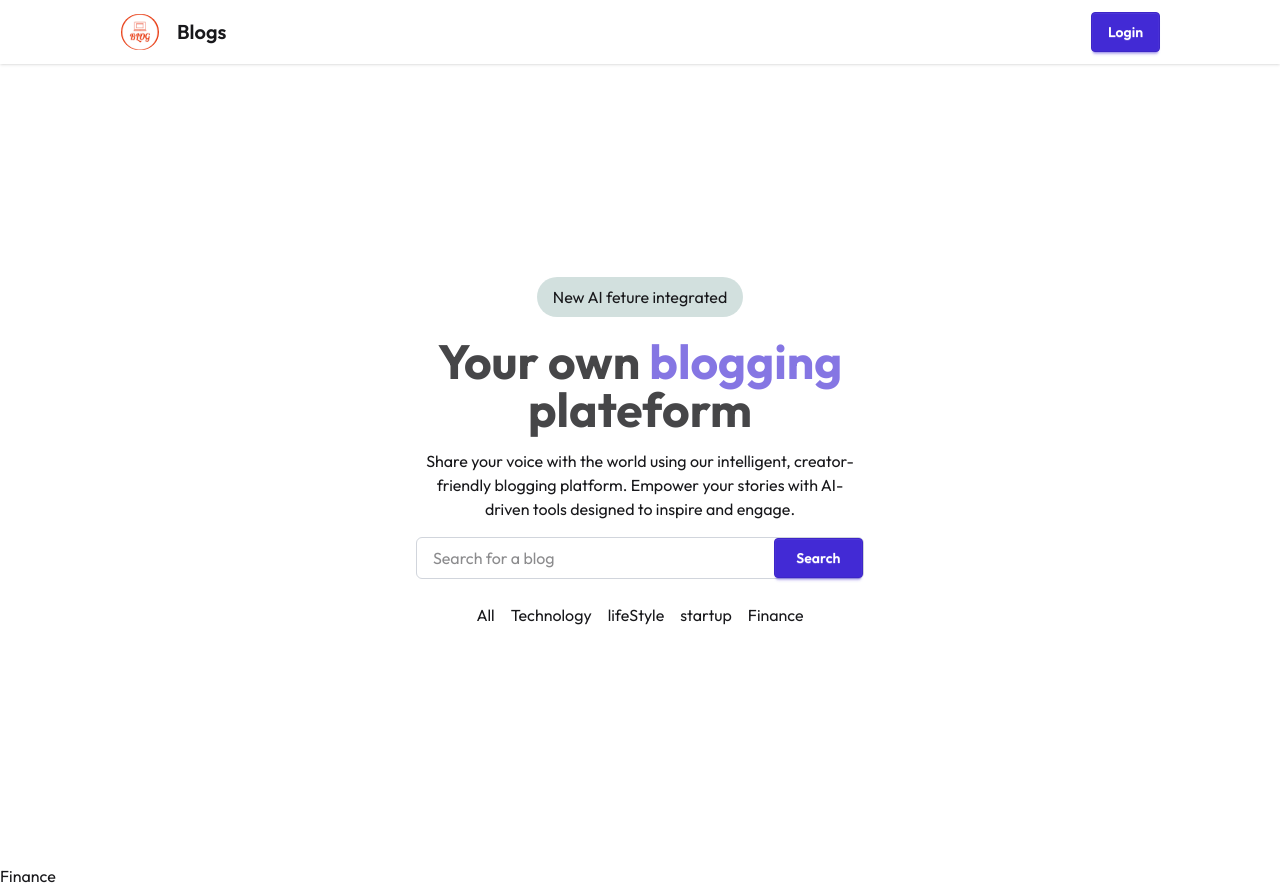
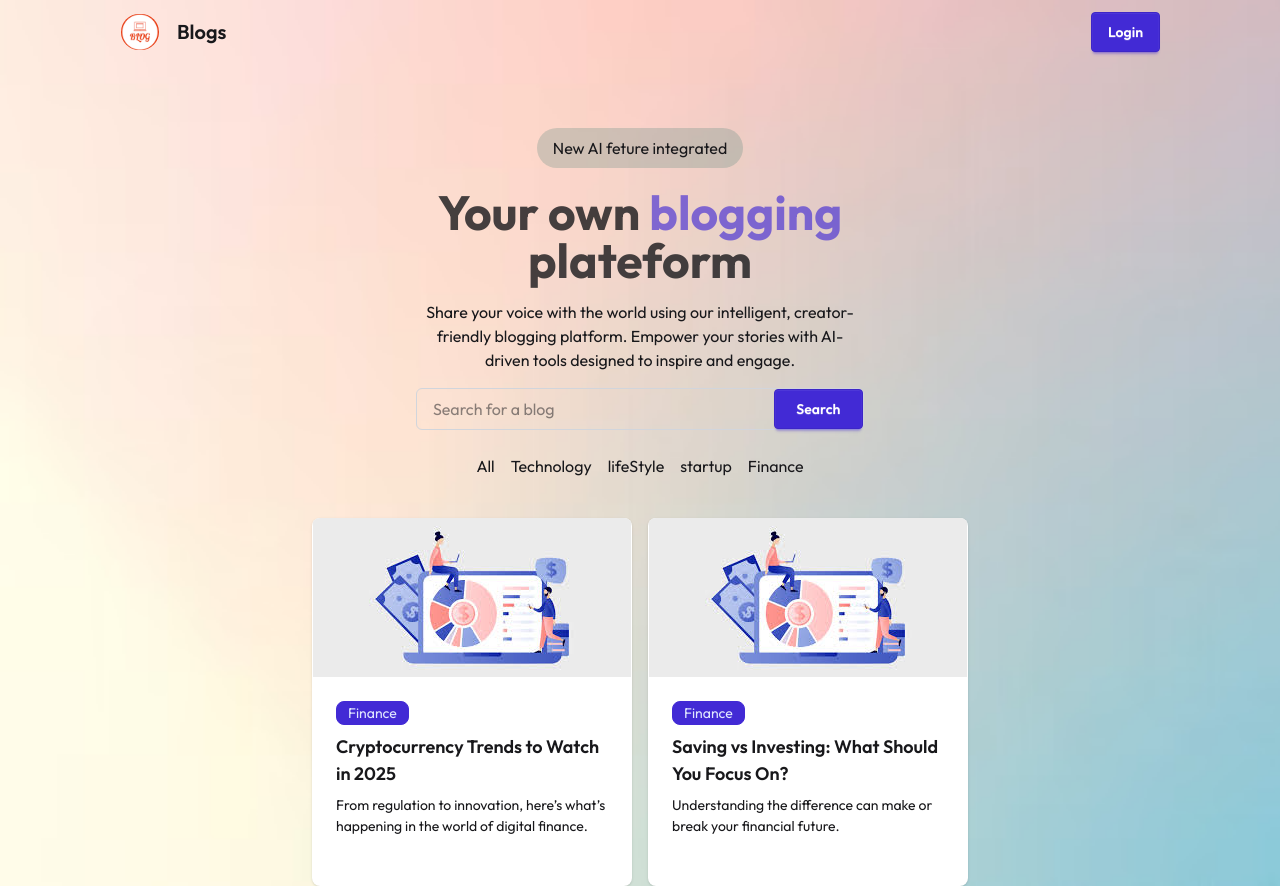
Before and after one commit to Asmatbangash/blogging, a React (Vite) app in the folder Frontend/: page /finance in a window 1280 px wide. Built offline with nearby package versions, Linux system fonts and the light colour scheme.

Commit message:
filter blog on category basis

```diff
--- a/Frontend/src/assets/assets.js
+++ b/Frontend/src/assets/assets.js
@@ -1,4 +1,5 @@
 import logo from "./logo.png";
+import blogImg from "./blog.jpeg";
 
 const routes = [
   { name: "All", href: "/" },
@@ -8,7 +9,75 @@ const routes = [
   { name: "Finance", href: "/finance" },
 ];
 
+const blogPosts = [
+  {
+    id: 1,
+    title: "The Future of AI: What to Expect in 2030",
+    category: "Technology",
+    desc: "Artificial Intelligence is evolving rapidly. Here's what experts predict for the next decade.",
+    date: "2025-05-30",
+    img: blogImg,
+  },
+  {
+    id: 2,
+    title: "How to Launch a Successful Startup in 2025",
+    category: "Startup",
+    desc: "Startups in 2025 face new challenges and opportunities. Learn key strategies for success.",
+    date: "2025-05-28",
+    img: blogImg,
+  },
+  {
+    id: 3,
+    title: "Top 10 Lifestyle Changes for a Healthier You",
+    category: "Lifestyle",
+    desc: "Small changes can lead to big results. Try these daily habits for a better lifestyle.",
+    date: "2025-05-25",
+    img: blogImg,
+  },
+  {
+    id: 4,
+    title: "Cryptocurrency Trends to Watch in 2025",
+    category: "Finance",
+    desc: "From regulation to innovation, here’s what’s happening in the world of digital finance.",
+    date: "2025-05-22",
+    img: blogImg,
+  },
+  {
+    id: 5,
+    title: "Remote Work: Tools Every Team Needs",
+    category: "Technology",
+    desc: "Remote work is here to stay. These tools help keep your team productive and connected.",
+    date: "2025-05-20",
+    img: blogImg,
+  },
+  {
+    id: 6,
+    title: "Bootstrapping Your Business: A Guide",
+    category: "Startup",
+    desc: "No VC? No problem. Here’s how to build a company from scratch with limited funds.",
+    date: "2025-05-18",
+    img: blogImg,
+  },
+  {
+    id: 7,
+    title: "Saving vs Investing: What Should You Focus On?",
+    category: "Finance",
+    desc: "Understanding the difference can make or break your financial future.",
+    date: "2025-05-16",
+    img: blogImg,
+  },
+  {
+    id: 8,
+    title: "Morning Routines of Highly Successful People",
+    category: "Lifestyle",
+    desc: "Success starts in the morning. See what habits successful people swear by.",
+    date: "2025-05-14",
+    img: blogImg,
+  },
+];
+
 export const assets = {
   logo,
   routes,
+  blogPosts,
 };
--- /dev/null
+++ b/Frontend/src/components/BlogCard.jsx
@@ -0,0 +1,18 @@
+import React from "react";
+
+function BlogCard({ blog }) {
+  return (
+    <div className="card bg-base-100 w-80 h-92 shadow-sm" key={blog.id}>
+      <figure>
+        <img src={blog.img} alt="blog" />
+      </figure>
+      <div className="card-body">
+        <div className="badge badge-primary">{blog.category}</div>
+        <h2 className="card-title">{blog.title}</h2>
+        <p dangerouslySetInnerHTML={{ __html: blog.desc }} />
+      </div>
+    </div>
+  );
+}
+
+export default BlogCard;
--- a/Frontend/src/components/Comp_index.js
+++ b/Frontend/src/components/Comp_index.js
@@ -2,5 +2,6 @@ import Navbar from "./Navbar";
 import Button from "./Button";
 import Hero from "./Hero";
 import Input from "./Input";
+import BlogCard from "./BlogCard";
 
-export { Navbar, Button, Hero, Input };
+export { Navbar, Button, Hero, Input, BlogCard };
--- a/Frontend/src/components/Hero.jsx
+++ b/Frontend/src/components/Hero.jsx
@@ -5,7 +5,7 @@ import { Link } from "react-router-dom";
 
 function Hero() {
   return (
-    <div className="hero min-h-screen">
+    <div className="hero mt-12">
       <div className="hero-content text-center">
         <div className="max-w-md">
           <Button
@@ -22,17 +22,18 @@ function Hero() {
             creator-friendly blogging platform. Empower your stories with
             AI-driven tools designed to inspire and engage.
           </p>
-          <div className="flex justify-between w-full border-1 border-gray-300 rounded-md">
+          <form className="flex justify-between w-full border-1 border-gray-300 rounded-md">
             <Input
               type="text"
               placeholder="Search for a blog"
               className="w-full px-4 outline-0"
+              required={true}
             />
             <Button
               className="w-[20%] btn btn-primary text-white px-4 py-2"
               text="Search"
             />
-          </div>
+          </form>
           <div className="flex justify-center items-center space-x-4 my-6">
             {assets.routes.map((item) => (
               <Link
--- a/Frontend/src/components/Navbar.jsx
+++ b/Frontend/src/components/Navbar.jsx
@@ -4,7 +4,7 @@ import Button from "./Button";
 
 function Navbar() {
   return (
-    <div className="navbar px-30 max-sm:px-6 flex justify-between bg-base-100 shadow-sm">
+    <div className="navbar px-30 max-sm:px-6 flex justify-between">
       <div className="flex-none">
         <button className="btn btn-square btn-ghost">
           <img src={assets.logo} alt="" className="rounded-full" />
--- a/Frontend/src/index.css
+++ b/Frontend/src/index.css
@@ -6,3 +6,8 @@
 *{
   font-family: "Outfit", sans-serif;
 }
+#root{
+  background-image: url('./assets/bg.avif');
+  background-repeat: no-repeat;
+  background-size: cover;
+}
--- a/Frontend/src/pages/All.jsx
+++ b/Frontend/src/pages/All.jsx
@@ -1,7 +1,15 @@
 import React from "react";
+import { BlogCard } from "../components/Comp_index";
+import { assets } from "../assets/assets";
 
 function All() {
-  return <div>All</div>;
+  return (
+    <div className="flex flex-wrap px-10 justify-center items-center gap-4">
+      {assets.blogPosts.map((blog) => (
+        <BlogCard blog={blog} />
+      ))}
+    </div>
+  );
 }
 
 export default All;
--- a/Frontend/src/pages/Finance.jsx
+++ b/Frontend/src/pages/Finance.jsx
@@ -1,7 +1,18 @@
 import React from "react";
+import { assets } from "../assets/assets";
+import { BlogCard } from "../components/Comp_index";
 
 function Finance() {
-  return <div>Finance</div>;
+  const financeCategoryBlog = assets.blogPosts.filter(
+    (blog) => blog.category === "Finance"
+  );
+  return (
+    <div className="flex flex-wrap px-10 justify-center items-center gap-4">
+      {financeCategoryBlog.map((blog) => (
+        <BlogCard blog={blog} />
+      ))}
+    </div>
+  );
 }
 
 export default Finance;
--- a/Frontend/src/pages/LifeStyle.jsx
+++ b/Frontend/src/pages/LifeStyle.jsx
@@ -1,7 +1,18 @@
 import React from "react";
+import { assets } from "../assets/assets";
+import { BlogCard } from "../components/Comp_index";
 
 function LifeStyle() {
-  return <div>LifeStyle</div>;
+  const lifeStyleCategoryBlog = assets.blogPosts.filter(
+    (blog) => blog.category === "Lifestyle"
+  );
+  return (
+    <div className="flex flex-wrap px-10 justify-center items-center gap-4">
+      {lifeStyleCategoryBlog.map((blog) => (
+        <BlogCard blog={blog} />
+      ))}
+    </div>
+  );
 }
 
 export default LifeStyle;
--- a/Frontend/src/pages/Startup.jsx
+++ b/Frontend/src/pages/Startup.jsx
@@ -1,7 +1,18 @@
 import React from "react";
+import { assets } from "../assets/assets";
+import { BlogCard } from "../components/Comp_index";
 
 function Startup() {
-  return <div>Startup</div>;
+  const startUpCategoryBlog = assets.blogPosts.filter(
+    (blog) => blog.category === "Startup"
+  );
+  return (
+    <div className="flex flex-wrap px-10 justify-center items-center gap-4">
+      {startUpCategoryBlog.map((blog) => (
+        <BlogCard blog={blog} />
+      ))}
+    </div>
+  );
 }
 
 export default Startup;
--- a/Frontend/src/pages/Technology.jsx
+++ b/Frontend/src/pages/Technology.jsx
@@ -1,7 +1,18 @@
 import React from "react";
+import { assets } from "../assets/assets";
+import { BlogCard } from "../components/Comp_index";
 
 function Technology() {
-  return <div>Technology</div>;
+  const technologCategoryBlog = assets.blogPosts.filter(
+    (blog) => blog.category === "Technology"
+  );
+  return (
+    <div className="flex flex-wrap px-10 justify-center items-center gap-4">
+      {technologCategoryBlog.map((blog) => (
+        <BlogCard blog={blog} />
+      ))}
+    </div>
+  );
 }
 
 export default Technology;
```
Also changed, not shown: Frontend/src/assets/bg.avif (added), Frontend/src/assets/blog.jpeg (added).
